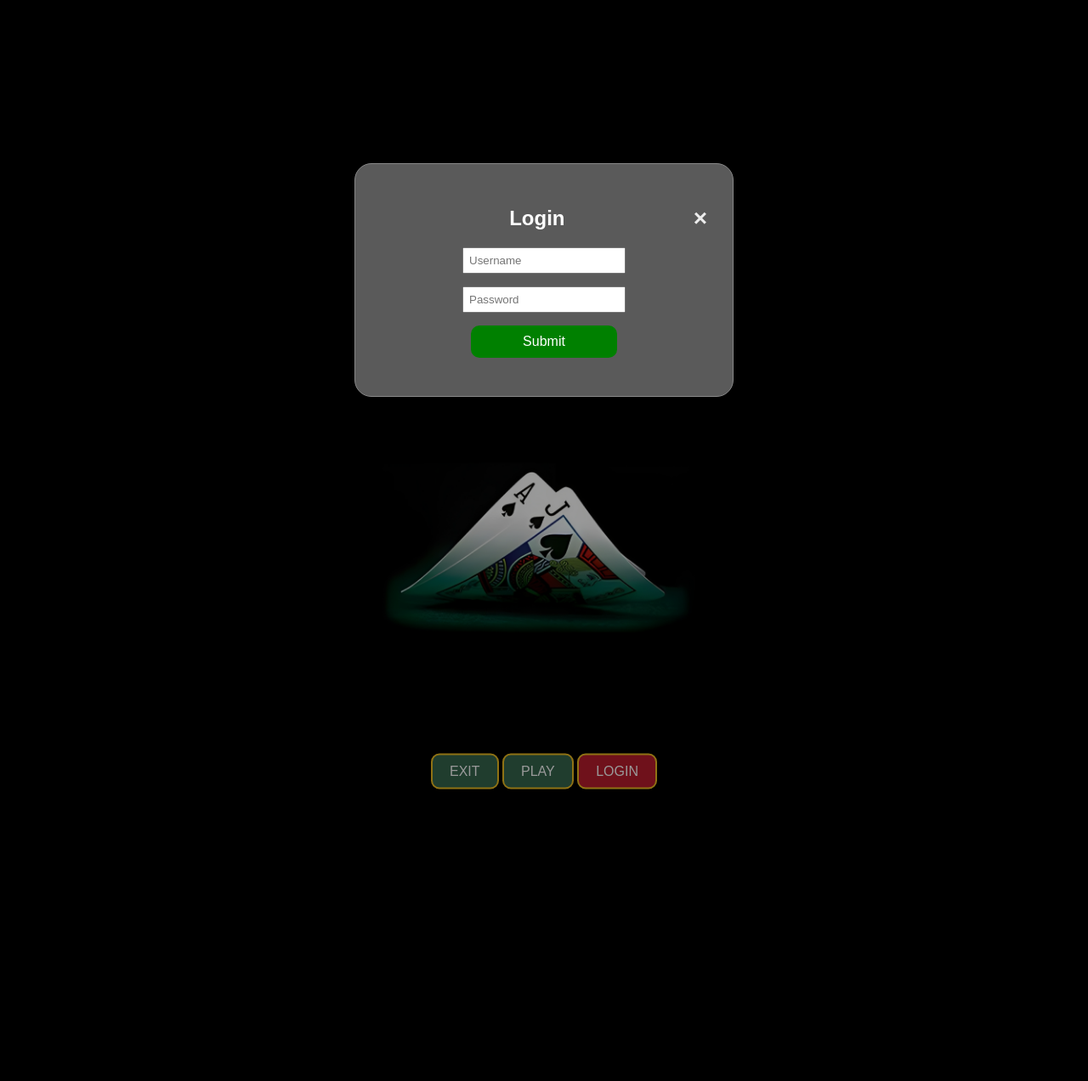
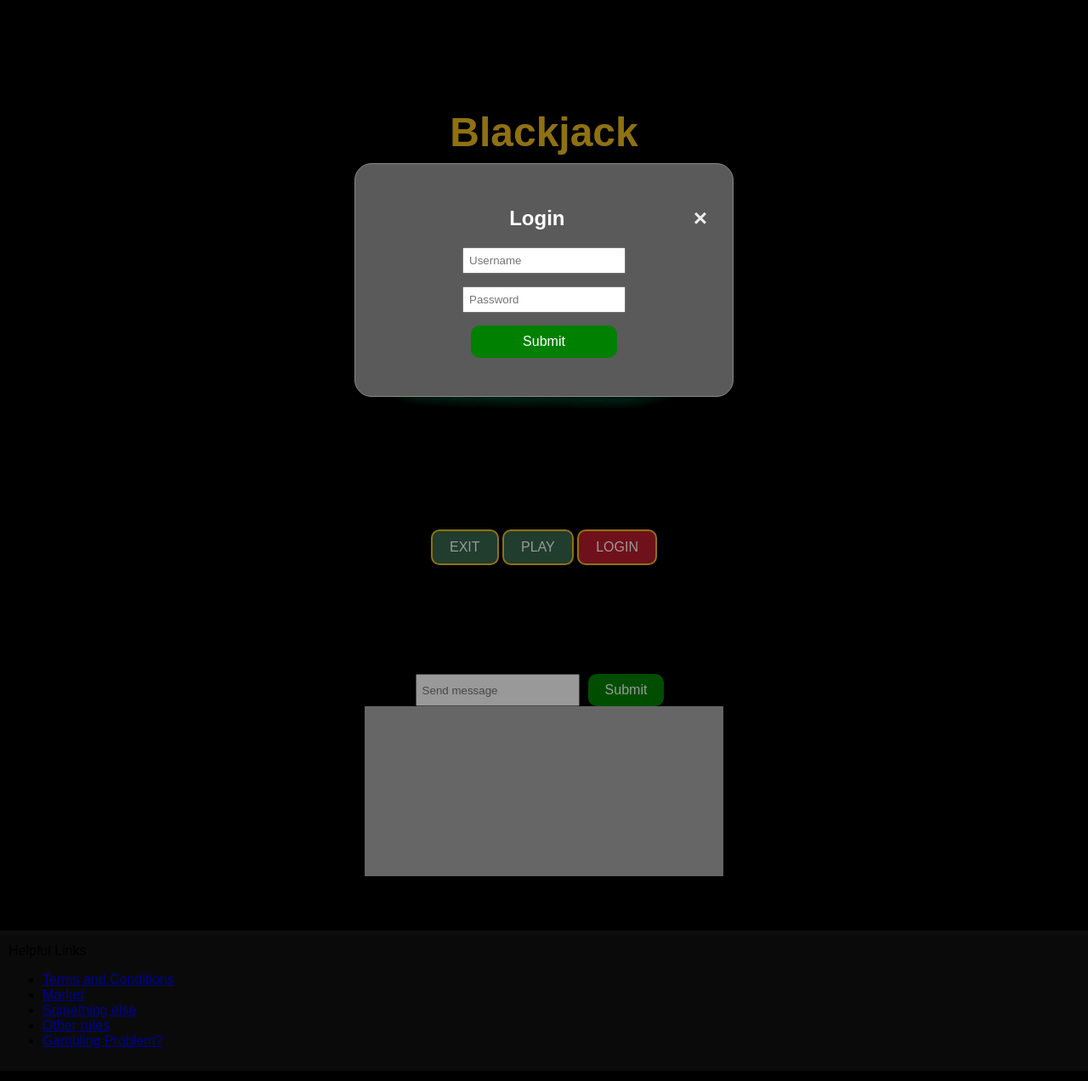
Before and after one commit to maxLakhman/312Project, a Flask app: page / in a window 1280 px wide. Shown: the top 1272 px of the page at 85% size. Run offline with Flask 3, Linux system fonts and the light colour scheme.

Commit message:
feat: lots of changes will merge in a bit

```diff
--- a/static/css/index.css
+++ b/static/css/index.css
@@ -12,9 +12,7 @@ body, html {
 
 .container {
     text-align: center;
-    position: relative;
-    top: 50%;
-    transform: translateY(-50%);
+    padding-top: 10%;
 }
 
 h1 {
@@ -84,6 +82,36 @@ button#exit,button#play {
 
 .input-basic {
     padding: 6px;
+}
+
+/*
+======================= Footer Section =======================
+*/
+.chat-container {
+    display: flex;
+    flex-flow: column;
+    align-items: center;
+}
+
+.chat-message-container {
+    background-color: #aaaaaa;
+    width: 33%;
+    min-height: 200px;
+}
+
+.chat-form {
+    display: flex;
+}
+
+/*
+======================= Footer Section =======================
+*/
+footer {
+    display: flex;
+    padding: 10px;
+    border-top: solid #151515 5px;
+    background-color: #101010;
+    margin-top: 5%;
 }
 
 /*
--- a/templates/index.html
+++ b/templates/index.html
@@ -5,6 +5,7 @@
     <meta name="viewport" content="width=device-width, initial-scale=1.0">
     <title>Blackjack</title>
     <link rel="stylesheet" href="{{ url_for('static', filename='css/index.css') }}">
+    <link rel="shortcut icon" type="image/x-icon" href="{{ url_for('static', filename='favicon.ico') }}">
 </head>
 <body>
     <!-- Login window popup stuff -->
@@ -36,6 +37,31 @@
         </div>
 
     </div>
+
+    <div class="container chat-container">
+        <div class="chat-form">
+            <input type="text" id="chat-text" class="input-basic" placeholder="Send message">
+            <button id="chat-submit" class="basic-button primary">Submit</button>
+        </div>
+
+        <div class="chat-message-container">
+
+        </div>
+    </div>
+
+    <footer>
+        <div>
+            Helpful Links
+            <ul>
+                <li><a href="/">Terms and Conditions</a></li>
+                <li><a href="/">Market</a></li>
+                <li><a href="/">Something else</a></li>
+                <li><a href="/">Other rules</a></li>
+                <li><a href="https://www.ncpgambling.org/help-treatment/about-the-national-problem-gambling-helpline/">Gambling Problem?</a></li>
+            </ul>
+        </div>
+    </footer>
+
     <script src="{{ url_for('static', filename='js/script.js')}}"></script>
 </body>
 </html>
```
Also changed, not shown: index.html (deleted, +0 -24 lines), static/favicon.ico (added), static/js/chat.js (added).
